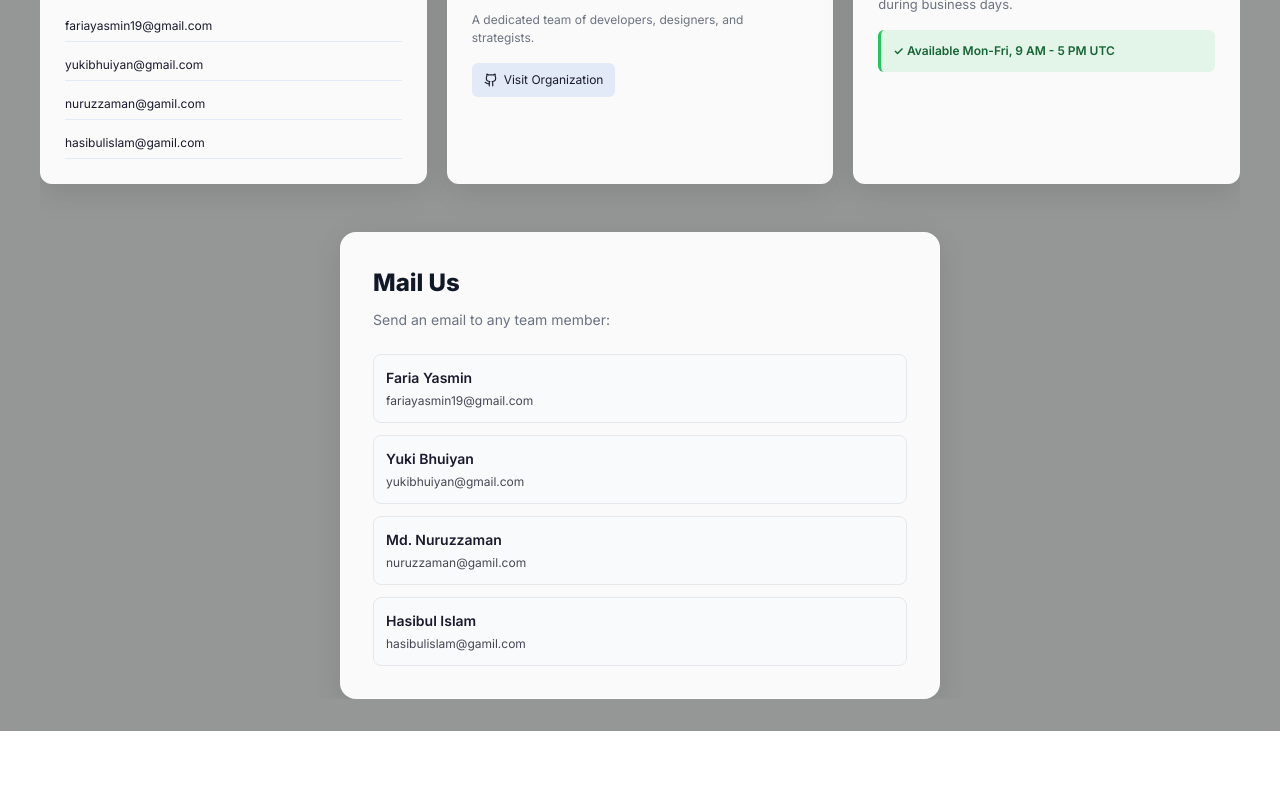
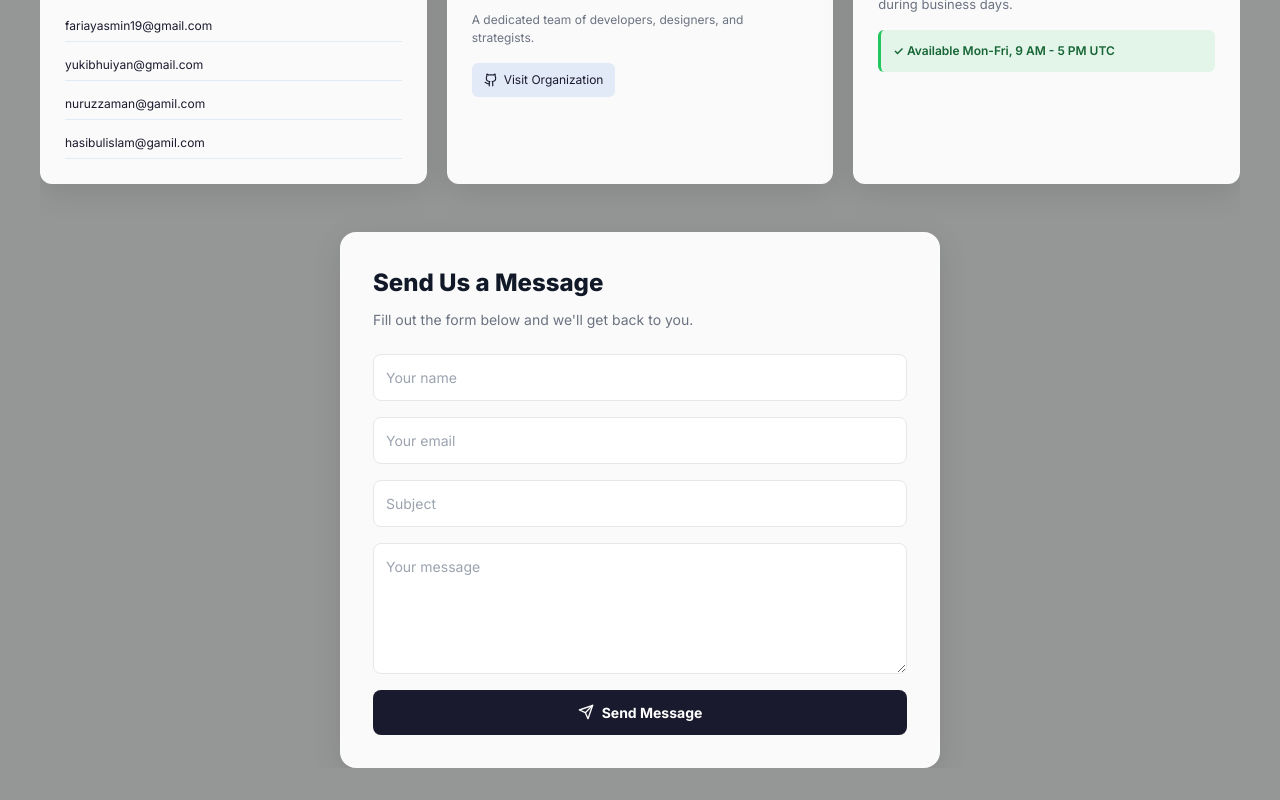
Before and after one commit to Semicolon-Squad-DU/Digital_Knowledge_platform, a Next.js app in the folder apps/frontend/: page /contact in a window 1280 px wide. Shown: the part 614-1414 px from the top of the page. Before the commit the page ends 1345 px from the top, so only its background shows below. Built offline with nearby package versions, Linux system fonts and the light colour scheme.

Commit message:
fix: wire up the contact form's submit handler and missing input fields

```diff
--- a/apps/frontend/src/app/contact/page.tsx
+++ b/apps/frontend/src/app/contact/page.tsx
@@ -363,7 +363,7 @@ export default function ContactPage() {
               marginBottom: "8px",
               margin: "0 0 8px 0"
             }}>
-              Mail Us
+              Send Us a Message
             </h2>
             <p style={{
               fontSize: "14px",
@@ -371,38 +371,67 @@ export default function ContactPage() {
               marginBottom: "24px",
               margin: "0 0 24px 0"
             }}>
-              Send an email to any team member:
+              Fill out the form below and we&apos;ll get back to you.
             </p>
 
-            <div style={{ display: "flex", flexDirection: "column", gap: "12px" }}>
-              {TEAM_MEMBERS.map((member) => (
-                <a
-                  key={member.email}
-                  href={`mailto:${member.email}`}
-                  style={{
-                    fontSize: "14px",
-                    color: "var(--avatar-theme-color, #1a56db)",
-                    textDecoration: "none",
-                    padding: "12px",
-                    background: "#f9fafb",
-                    borderRadius: "8px",
-                    border: "1px solid #e5e7eb",
-                    transition: "all 0.2s"
-                  }}
-                  onMouseEnter={(e) => {
-                    e.currentTarget.style.background = "rgba(26, 86, 219, 0.08)";
-                    e.currentTarget.style.borderColor = "var(--avatar-theme-color, #1a56db)";
-                  }}
-                  onMouseLeave={(e) => {
-                    e.currentTarget.style.background = "#f9fafb";
-                    e.currentTarget.style.borderColor = "#e5e7eb";
-                  }}
-                >
-                  <div style={{ fontWeight: 600, marginBottom: "4px" }}>{member.name}</div>
-                  <div style={{ fontSize: "12px", opacity: 0.8 }}>{member.email}</div>
-                </a>
-              ))}
-            </div>
+            <form onSubmit={handleSubmit} style={{ display: "flex", flexDirection: "column", gap: "16px" }}>
+              <input
+                type="text"
+                placeholder="Your name"
+                value={formData.name}
+                onChange={(e) => setFormData((f) => ({ ...f, name: e.target.value }))}
+                style={{
+                  padding: "12px", borderRadius: "8px",
+                  border: "1px solid #e5e7eb", fontSize: "14px",
+                }}
+              />
+              <input
+                type="email"
+                placeholder="Your email"
+                value={formData.email}
+                onChange={(e) => setFormData((f) => ({ ...f, email: e.target.value }))}
+                style={{
+                  padding: "12px", borderRadius: "8px",
+                  border: "1px solid #e5e7eb", fontSize: "14px",
+                }}
+              />
+              <input
+                type="text"
+                placeholder="Subject"
+                value={formData.subject}
+                onChange={(e) => setFormData((f) => ({ ...f, subject: e.target.value }))}
+                style={{
+                  padding: "12px", borderRadius: "8px",
+                  border: "1px solid #e5e7eb", fontSize: "14px",
+                }}
+              />
+              <textarea
+                placeholder="Your message"
+                value={formData.message}
+                onChange={(e) => setFormData((f) => ({ ...f, message: e.target.value }))}
+                rows={5}
+                style={{
+                  padding: "12px", borderRadius: "8px",
+                  border: "1px solid #e5e7eb", fontSize: "14px",
+                  resize: "vertical", fontFamily: "inherit",
+                }}
+              />
+              <button
+                type="submit"
+                disabled={isLoading}
+                style={{
+                  display: "flex", alignItems: "center", justifyContent: "center", gap: "8px",
+                  padding: "12px", borderRadius: "8px", border: "none",
+                  background: "var(--avatar-theme-color, #1a56db)", color: "#fff",
+                  fontSize: "14px", fontWeight: 700,
+                  cursor: isLoading ? "not-allowed" : "pointer",
+                  opacity: isLoading ? 0.7 : 1,
+                }}
+              >
+                <Send size={16} />
+                {isLoading ? "Sending…" : "Send Message"}
+              </button>
+            </form>
           </div>
         </div>
       </main>
```
Also changed, not shown: 1 other file (tests, documents, lock files or other folders).
